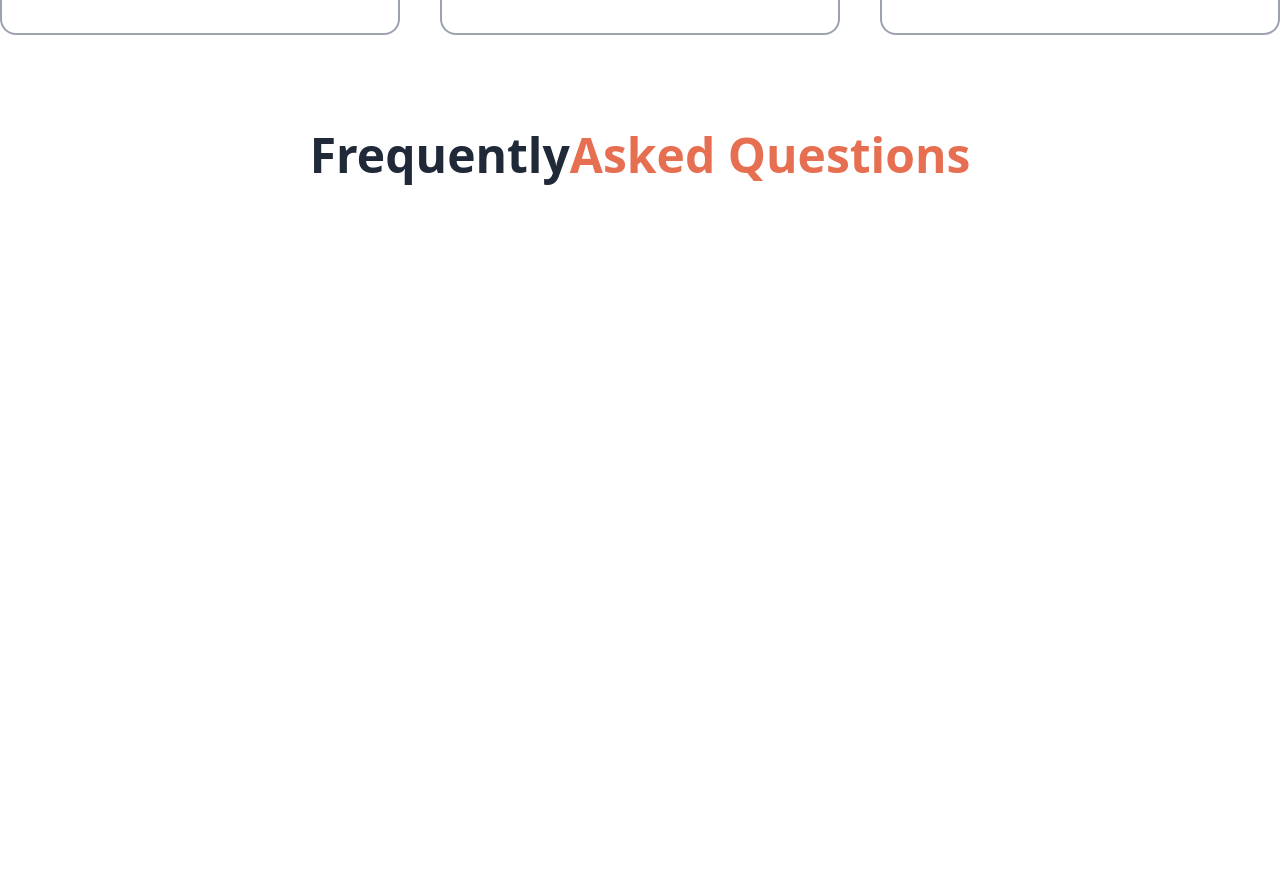
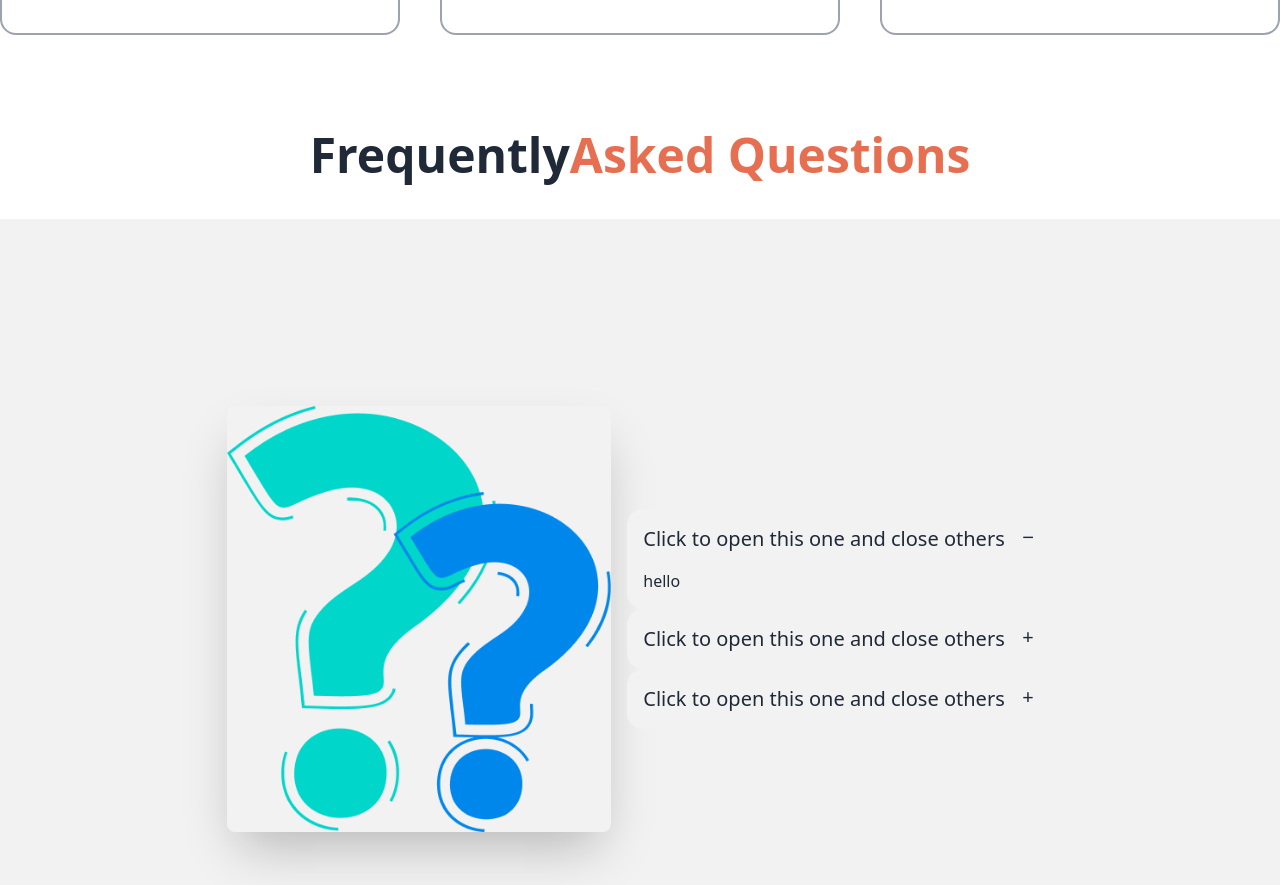
Before and after one commit to SalmanJunaed/Biker-Zone, a website: page index.html in a window 1280 px wide. Shown: the part 1935-2820 px from the top of the page. Before the commit the page ends 2154 px from the top, so only its background shows below. Drawn offline with nearby package versions, Linux system fonts and the light colour scheme.

Commit message:
need to add FAQ

```diff
--- a/index.html
+++ b/index.html
@@ -279,8 +279,42 @@
             </div>
         </section>
         <!-- FAQ -->
-        <section>
+        <section class="my-24">
             <h3 class="text-5xl font-semibold text-center pb-10">Frequently<span class="text-bike-primary pb-8">Asked Questions</span></h3>
+            <div class="hero min-h-screen bg-base-200">
+                <div class="hero-content flex-col lg:flex-row">
+                    <img src="/images/others/faq.png" class="max-w-sm rounded-lg shadow-2xl" />
+                    <div>
+                        <div class="collapse collapse-plus bg-base-200">
+                            <input type="radio" name="my-accordion-3" checked="checked" />
+                            <div class="collapse-title text-xl font-medium">
+                                Click to open this one and close others
+                            </div>
+                            <div class="collapse-content">
+                                <p>hello</p>
+                            </div>
+                        </div>
+                        <div class="collapse collapse-plus bg-base-200">
+                            <input type="radio" name="my-accordion-3" />
+                            <div class="collapse-title text-xl font-medium">
+                                Click to open this one and close others
+                            </div>
+                            <div class="collapse-content">
+                                <p>hello</p>
+                            </div>
+                        </div>
+                        <div class="collapse collapse-plus bg-base-200">
+                            <input type="radio" name="my-accordion-3" />
+                            <div class="collapse-title text-xl font-medium">
+                                Click to open this one and close others
+                            </div>
+                            <div class="collapse-content">
+                                <p>hello</p>
+                            </div>
+                        </div>
+                    </div>
+                </div>
+            </div>
         </section>
     </main>
     <footer></footer>
```
